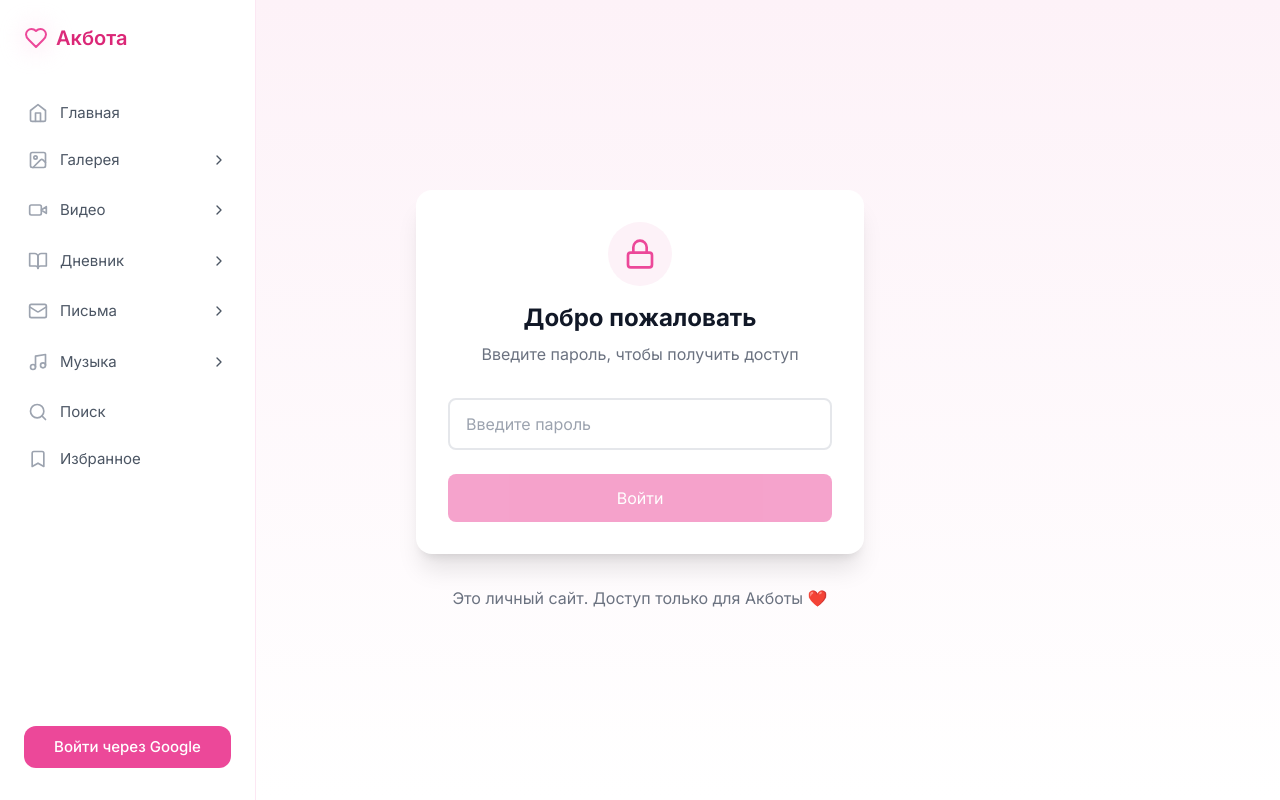
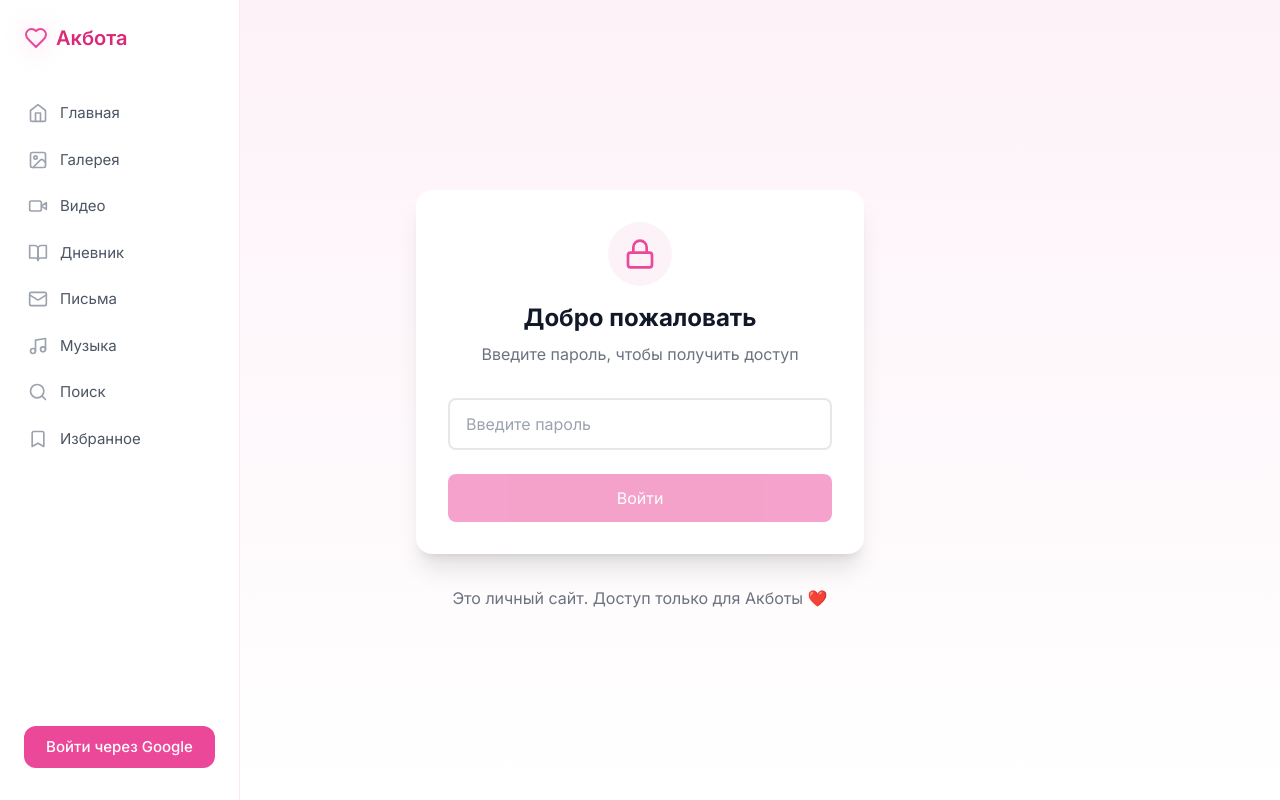
Before and after one commit to Madiyar0505/bota, a Next.js app: page /login in a window 1280 px wide. Built offline with nearby package versions, Linux system fonts and the light colour scheme.

Commit message:
Remove buttons and interactions from sidebar

```diff
--- a/src/components/sidebar.tsx
+++ b/src/components/sidebar.tsx
@@ -1,9 +1,8 @@
 "use client"
 
-import { useState } from "react"
 import Link from "next/link"
 import { usePathname } from "next/navigation"
-import { Heart, Home, Image, Video, BookOpen, Mail, Music, Search, Bookmark, Menu, X, ChevronRight } from "lucide-react"
+import { Heart, Home, Image, Video, BookOpen, Mail, Music, Search, Bookmark } from "lucide-react"
 import { cn } from "@/lib/utils"
 
 const routes = [
@@ -11,113 +10,70 @@ const routes = [
     label: "Главная",
     icon: Home,
     href: "/",
-    submenu: []
   },
   {
     label: "Галерея",
     icon: Image,
     href: "/gallery",
-    submenu: ["Все фото", "Альбомы", "Избранное"]
   },
   {
     label: "Видео",
     icon: Video,
     href: "/video",
-    submenu: ["Все видео", "Плейлисты"]
   },
   {
     label: "Дневник",
     icon: BookOpen,
     href: "/diary",
-    submenu: ["Все записи", "Избранное"]
   },
   {
     label: "Письма",
     icon: Mail,
     href: "/letters",
-    submenu: ["Входящие", "Отправленные"]
   },
   {
     label: "Музыка",
     icon: Music,
     href: "/music",
-    submenu: ["Все треки", "Плейлисты"]
   },
   {
     label: "Поиск",
     icon: Search,
     href: "/search",
-    submenu: []
   },
   {
     label: "Избранное",
     icon: Bookmark,
     href: "/favorites",
-    submenu: []
   },
 ]
 
 export function Sidebar() {
   const pathname = usePathname()
-  const [isOpen, setIsOpen] = useState(false)
-  const [expandedItems, setExpandedItems] = useState<string[]>([])
-
-  const toggleSubmenu = (href: string) => {
-    setExpandedItems(prev =>
-      prev.includes(href)
-        ? prev.filter(item => item !== href)
-        : [...prev, href]
-    )
-  }
 
   return (
-    <>
-      {/* Mobile Menu Button */}
-      <button
-        onClick={() => setIsOpen(!isOpen)}
-        className="lg:hidden fixed top-4 right-4 z-50 p-2 rounded-full bg-white shadow-md"
-      >
-        {isOpen ? (
-          <X className="h-6 w-6 text-pink-500" />
-        ) : (
-          <Menu className="h-6 w-6 text-pink-500" />
-        )}
-      </button>
-
-      {/* Sidebar Container */}
-      <div className={cn(
-        "fixed inset-y-0 left-0 z-40 w-64 bg-white border-r border-pink-100 transition-transform duration-300 ease-in-out lg:translate-x-0",
-        isOpen ? "translate-x-0" : "-translate-x-full"
-      )}>
+    <div className="fixed left-0 top-0 h-full w-[240px] bg-white border-r border-pink-100">
       <div className="p-6">
-          <Link href="/" className="flex items-center gap-2 hover:opacity-70">
+        <div className="flex items-center gap-2">
           <div className="relative">
             <div className="absolute inset-0 bg-pink-200 rounded-full blur-md opacity-50"></div>
             <Heart className="h-6 w-6 text-pink-500 relative z-10" />
           </div>
           <h1 className="text-xl font-semibold text-pink-600">Акбота</h1>
-          </Link>
+        </div>
       </div>
 
       <nav className="px-3 mt-4">
         {routes.map((route) => (
-            <div key={route.href}>
-              <button
-                onClick={() => {
-                  if (route.submenu.length > 0) {
-                    toggleSubmenu(route.href)
-                  } else {
-                    window.location.href = route.href
-                  }
-                }}
+          <div
+            key={route.href}
             className={cn(
-                  "w-full flex items-center justify-between px-4 py-2.5 my-1 rounded-xl text-[15px] transition-colors",
+              "flex items-center gap-3 px-4 py-2.5 my-1 rounded-xl text-[15px]",
               pathname === route.href
                 ? "bg-pink-50 text-pink-600 font-medium"
-                    : "text-gray-600 hover:text-pink-600 hover:bg-pink-50"
+                : "text-gray-600"
             )}
           >
-                <div className="flex items-center gap-3">
             <route.icon className={cn(
               "h-5 w-5",
               pathname === route.href
@@ -126,51 +82,14 @@ export function Sidebar() {
             )} />
             {route.label}
           </div>
-                {route.submenu.length > 0 && (
-                  <ChevronRight className={cn(
-                    "h-4 w-4 transition-transform duration-200",
-                    expandedItems.includes(route.href) ? "rotate-90" : ""
-                  )} />
-                )}
-              </button>
-
-              {/* Submenu */}
-              {route.submenu.length > 0 && (
-                <div className={cn(
-                  "overflow-hidden transition-all duration-200 pl-12",
-                  expandedItems.includes(route.href)
-                    ? "max-h-40 opacity-100"
-                    : "max-h-0 opacity-0"
-                )}>
-                  {route.submenu.map((item, index) => (
-                    <button
-                      key={index}
-                      onClick={() => window.location.href = `${route.href}/${item.toLowerCase().replace(" ", "-")}`}
-                      className="w-full text-left py-2 text-[14px] text-gray-600 hover:text-pink-600 transition-colors"
-                    >
-                      {item}
-                    </button>
-                  ))}
-                </div>
-              )}
-            </div>
         ))}
       </nav>
 
       <div className="absolute bottom-8 left-0 right-0 px-6">
-          <button className="w-full bg-pink-500 hover:bg-pink-600 text-white py-2.5 rounded-xl font-medium text-[15px] transition-colors">
+        <div className="w-full bg-pink-500 text-white py-2.5 rounded-xl font-medium text-[15px] text-center">
           Войти через Google
-          </button>
         </div>
       </div>
-
-      {/* Overlay */}
-      {isOpen && (
-        <div
-          className="fixed inset-0 bg-black/20 backdrop-blur-sm z-30 lg:hidden"
-          onClick={() => setIsOpen(false)}
-        />
-      )}
-    </>
+    </div>
   )
 }
```
Lines whose indentation alone changed are shown as unchanged.
